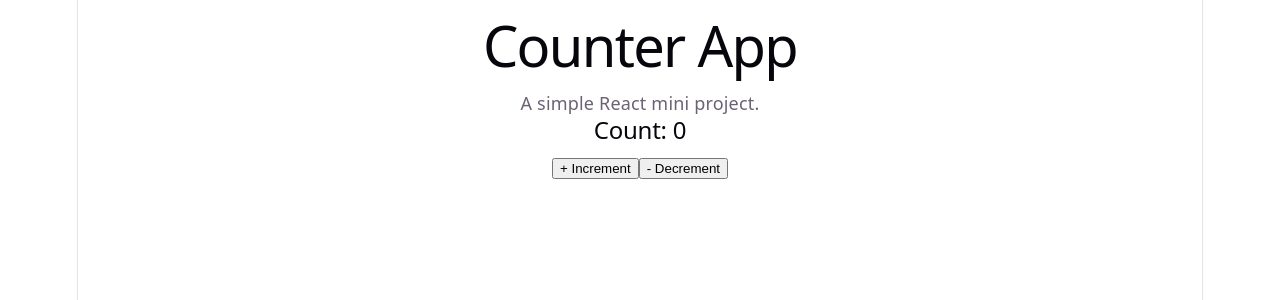
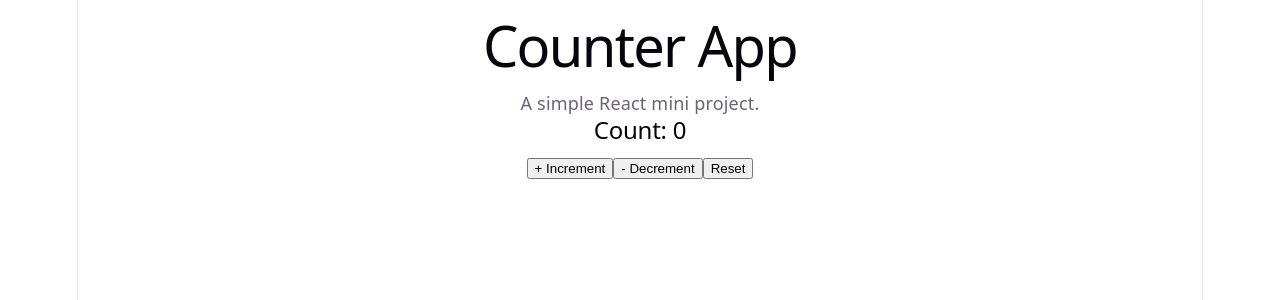
Before and after one commit to FatimaGhafoor/fatimaghafoor-counter-app, a React (Vite) app: page / in a window 1280 px wide. Shown: the top 300 px of the page. Built offline with nearby package versions, Linux system fonts and the light colour scheme.

Commit message:
feature: handleReset function handles reset feature

```diff
--- a/src/App.jsx
+++ b/src/App.jsx
@@ -10,6 +10,10 @@ export default function App() {
   const handleDecrement = () => {
     setCount(count - 1);
   };
+
+  const handleReset = () => {
+    setCount(0);
+  };
   return (
     <>
       <div className="app-container">
@@ -19,11 +23,17 @@ export default function App() {
 
       <div className="counter-container">
         <h2>Count: {count}</h2>
+
         <button className="increment" onClick={handleIncrement}>
           + Increment
         </button>
+
         <button className="decrement" onClick={handleDecrement}>
           - Decrement
+        </button>
+
+        <button className="reset" onClick={handleReset}>
+          Reset
         </button>
       </div>
     </>
```
